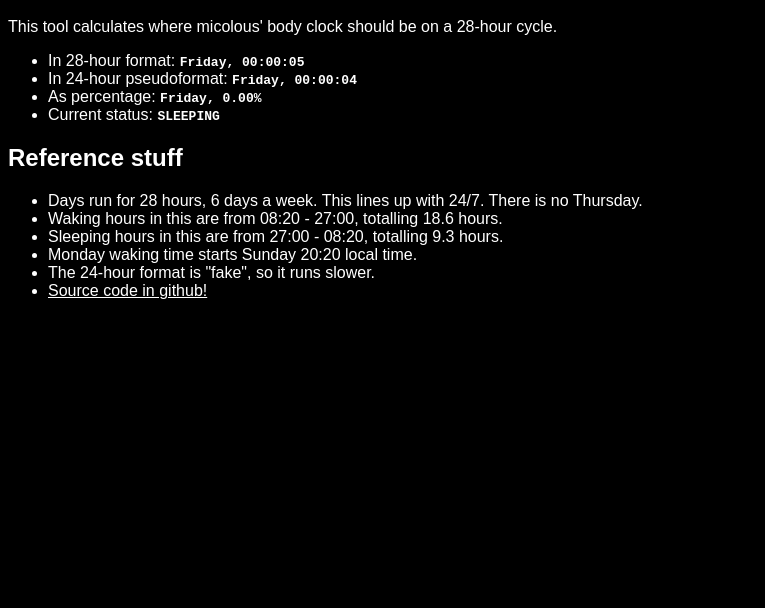
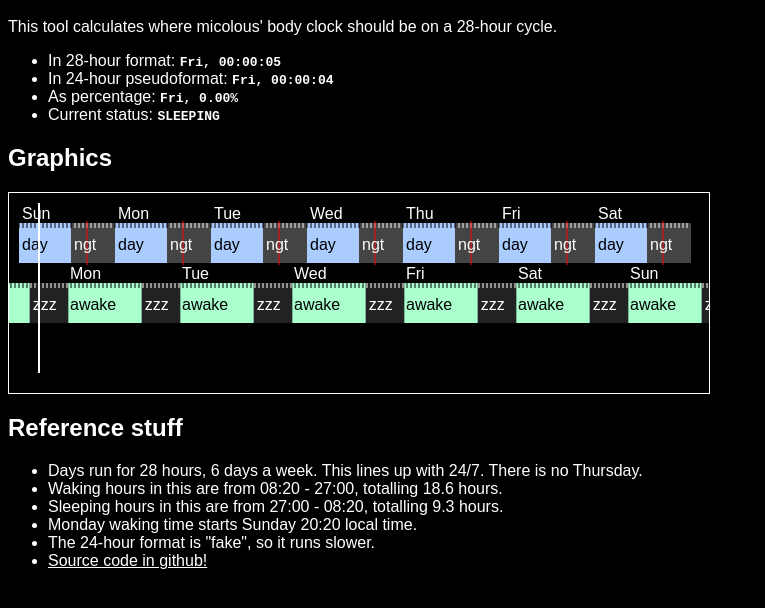
Before and after one commit to micolous/mtz, a plain HTML site: page index.html in a window 1280 px wide. Shown: the part 48-656 px from the top of the page, without its empty margins (0-765 px from the left). Drawn offline with nearby package versions, Linux system fonts and the light colour scheme.

Commit message:
Started working on graphic which is was broken, fixed timezone support

```diff
--- a/index.html
+++ b/index.html
@@ -18,9 +18,14 @@
 			// this is a number between 0 and 604800000.
 			var WEEK_OFFSET = 437400000;
 
+			// local timezone offset from utc (in minutes)
+			// 570 = UTC+9.5hr
+			var TIMEZONE = 570;
+
 			// days of the week in 28-hour weeks.
 			// "I could never get the hang of Thursdays."
-			var DAYS28 = new Array('Sunday', 'Monday', 'Tuesday', 'Wednesday', 'Friday', 'Saturday');
+			var DAYS28 = new Array('Sun', 'Mon', 'Tue', 'Wed', 'Fri', 'Sat');
+			var DAYS24 = new Array('Sun', 'Mon', 'Tue', 'Wed', 'Thu', 'Fri', 'Sat');
 
 			var DAY28_LENGTH = WEEK_LENGTH / 6;
 			var HOUR_LENGTH = DAY28_LENGTH / 28;
@@ -61,6 +66,21 @@
 				$('#percent').text(sprintf('%s, %.2f%%', twoeight_day, percent));
 
 				$('#status').text(is_sleeping(twoeight_hour, twoeight_minute)?'SLEEPING':'AWAKE');
+
+				// draw a dynamic needle on the canvas indicating current time.
+				var c = $('#gfx')[0];
+				var ctx = c.getContext('2d');
+
+				// restore and re-save the context to clear changes.
+				ctx.restore();
+				ctx.save();
+
+				// now draw needles.
+				ctx.strokeStyle = '#ff0 1px solid';
+				ctx.beginPath();
+				ctx.moveTo(30, 10);
+				ctx.lineTo(30, 180);
+				ctx.stroke();
 			}
 
 			function refresh_loop() {
@@ -68,7 +88,130 @@
 				setTimeout('refresh_loop()', 1000);
 			}
 
-			$(refresh_loop);
+			function draw_24day(ctx, offx, offy, day) {
+				ctx.font = '16px sans-serif';
+
+				// create night and day blocks
+				ctx.fillStyle = '#acf';
+				ctx.fillRect(offx, offy+20, 52, 40);
+
+				ctx.fillStyle = '#444';
+				ctx.fillRect(offx+52, offy+20, 44, 40);
+
+				// hour tick marks
+				// day
+				ctx.strokeStyle = '#000';
+				for (var i=0; i<14; i++) {
+					ctx.beginPath();
+					ctx.moveTo(offx+(4*i), offy+20);
+					ctx.lineTo(offx+(4*i), offy+25);
+					ctx.stroke();
+				}
+
+				// night
+				ctx.strokeStyle = '#fff';
+				for (var i=14; i<24; i++) {
+					ctx.beginPath();
+					ctx.moveTo(offx+(4*i), offy+20);
+					ctx.lineTo(offx+(4*i), offy+25);
+					ctx.stroke();
+				}
+
+				// mark the midnight point
+				ctx.strokeStyle = '#f00';
+				ctx.beginPath();
+				ctx.moveTo(offx+(4*17), offy+18);
+				ctx.lineTo(offx+(4*17), offy+62);
+				ctx.stroke();
+
+				// label the night and day blocks
+				ctx.fillStyle = '#000';
+				ctx.fillText('day', offx+3, offy+47);
+
+				ctx.fillStyle = '#fff';
+				ctx.fillText('ngt', offx+55, offy+47);
+
+				// label the day
+				ctx.fillText(day, offx+3, offy+16);
+			}
+
+			function draw_28day(ctx, offx, offy, day) {
+				ctx.font = '16px sans-serif';
+
+				// create night and day blocks
+				ctx.fillStyle = '#afc';
+				ctx.fillRect(offx+(4/3), offy+20, 72+(8/3), 40);
+
+				ctx.fillStyle = '#222';
+				ctx.fillRect(offx+72+(8/3), offy+20, 40+(4/3), 40);
+
+				// hour tick marks
+				// day
+				ctx.strokeStyle = '#000';
+				for (var i=1; i<19; i++) {
+					ctx.beginPath();
+					ctx.moveTo(offx+(4*i), offy+20);
+					ctx.lineTo(offx+(4*i), offy+25);
+					ctx.stroke();
+				}
+
+				// night
+				ctx.strokeStyle = '#fff';
+				ctx.beginPath();
+				ctx.moveTo(offx, offy+20);
+				ctx.lineTo(offx, offy+25);
+				ctx.stroke();
+
+				for (var i=19; i<28; i++) {
+					ctx.beginPath();
+					ctx.moveTo(offx+(4*i), offy+20);
+					ctx.lineTo(offx+(4*i), offy+25);
+					ctx.stroke();
+				}
+
+				// label the night and day blocks
+				ctx.fillStyle = '#000';
+				ctx.fillText('awake', offx+3, offy+47);
+
+				ctx.fillStyle = '#fff';
+				ctx.fillText('zzz', offx+((2/3)*112)+3, offy+47);
+
+				// label the day
+				ctx.fillText(day, offx+3, offy+16);
+
+			}
+
+			function canvas_init() {
+				var c = $('#gfx')[0];
+				var ctx = c.getContext('2d');
+
+				for (var i=0; i<7; i++) {
+					draw_24day(ctx, 10+(i*96), 10, DAYS24[i]);
+				}
+
+				// work out the x-offset of that week offset
+				var ofrac = ((WEEK_OFFSET - (TIMEZONE * 60000))/ WEEK_LENGTH) - (4/7);
+				if (ofrac < 0) ofrac += 1;
+				var x28 = (ofrac) * -672;
+
+				// draw the days first time
+				for (var i=0; i<6; i++) {
+					draw_28day(ctx, x28 + 10+(i*112), 70, DAYS28[i]);
+				}
+
+				// draw it again for the next week
+				for (var i=0; i<6; i++) {
+					draw_28day(ctx, x28 + 682+(i*112), 70, DAYS28[i]);
+				}
+
+				// save the canvas
+				ctx.save();
+			}
+
+			$(function() {
+				canvas_init();
+				refresh_loop();
+			});
 
 		</script>
 
@@ -93,6 +236,10 @@
 				color: white;
 				font-weight: bold;
 			}
+
+			canvas {
+				border: 1px #fff solid;
+			}
 		</style>
 	</head>
 
@@ -108,6 +255,9 @@
 			<li>Current status: <span id="status"></span></li>
 		</ul>
 
+		<h2>Graphics</h2>
+		<canvas width="700" height="200" id="gfx">y no canvas?</canvas>
+
 		<h2>Reference stuff</h2>
 		<ul>
 			<li>Days run for 28 hours, 6 days a week.  This lines up with 24/7.  There is no Thursday.</li>
```
